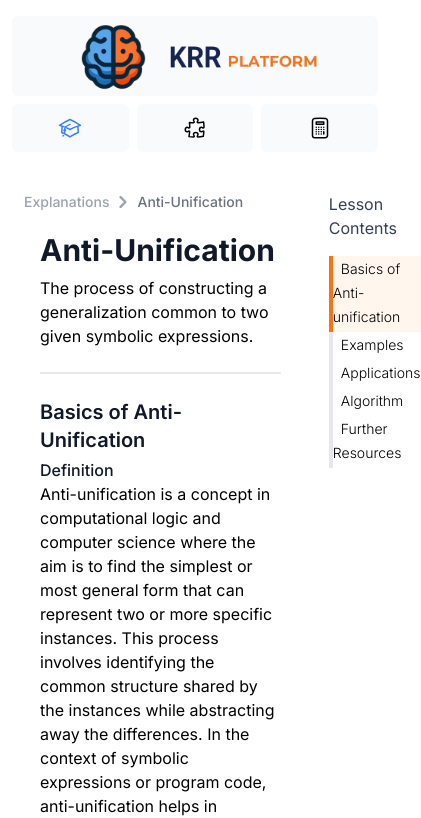
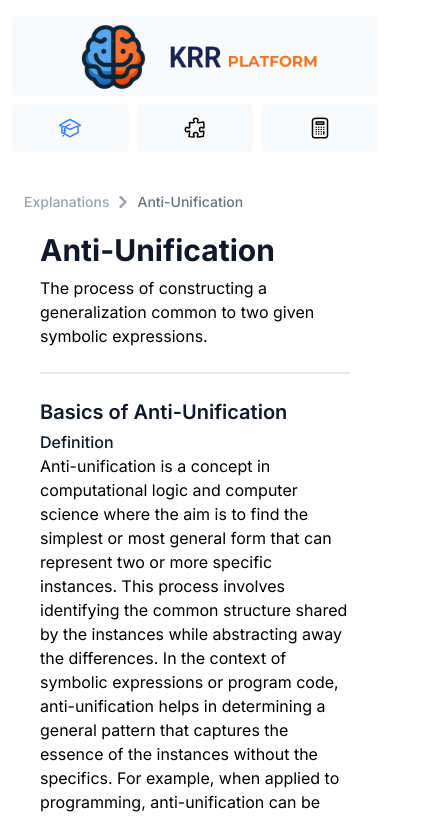
Before and after one commit to krr-platform/krr-platform, a Next.js app in the folder frontend/: page /dashboard/explanations/anti-unification in a window 390 px wide. Shown: the top 818 px of the page, 421 px wide, since content can reach past the window. Built offline with nearby package versions, Linux system fonts and the light colour scheme; a web font is replaced by a local one.

Commit message:
feat: responsive lesson remove the toc

```diff
--- a/frontend/src/app/dashboard/explanations/anti-unification/page.tsx
+++ b/frontend/src/app/dashboard/explanations/anti-unification/page.tsx
@@ -262,7 +262,7 @@ export default function LessonPage() {
                         </div>
                     </div>
                 </div>
-                <div className="">
+                <div className="hidden lg:block">
                     <nav className="sticky pl-8 z-10 flex-grow w-full top-0">
                         <p className="text-md pb-4 text-gray-700">Lesson Contents</p>
                         <ul>
```
